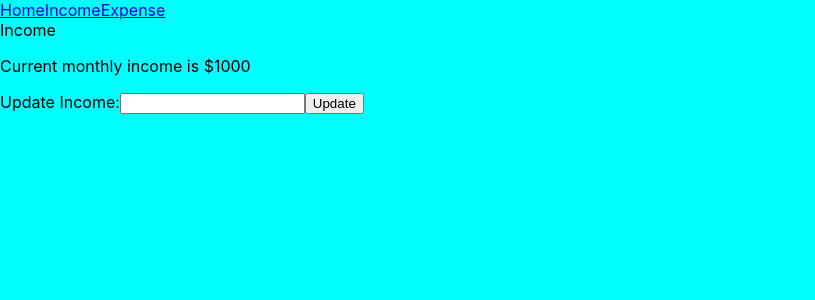
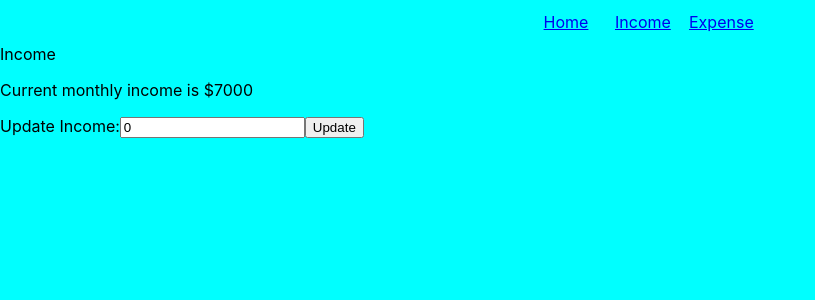
Before and after one commit to Taitai76/SpendinTracker, a React (Create React App) app: page /income in a window 1280 px wide. Shown: the top 300 px of the page, without its empty margins (0-815 px from the left). Built offline with nearby package versions, Linux system fonts and the light colour scheme; data requests are answered from the project's data file.

Commit message:
Updates income page to set income

```diff
--- a/db.json
+++ b/db.json
@@ -9,14 +9,9 @@
       "id": 2,
       "name": "Grocerys",
       "amount": 100
-    },
-    {
-      "name": " mibuy",
-      "amount": 700,
-      "id": 3
     }
   ],
   "income": {
-    "amount": 1000
+    "amount": "7000"
   }
 }
--- a/src/components/App.js
+++ b/src/components/App.js
@@ -13,6 +13,7 @@ function App() {
     fetch(("http://localhost:4000/income"))
     .then((r) => r.json())
       .then((items) => setIncome(items.amount));
+      console.log(income)
 
     fetch("http://localhost:4000/expenses")
     .then((r) => r.json())
@@ -27,12 +28,16 @@ function App() {
     setExpense([...expense, newItem])
   }
 
+  function updateIncome(newItem){
+    setIncome(newItem)
+  }
+
   return (
     <div>
       <NavBar />
       <Switch>
       <Route path="/income">
-        <Income income={income}/>
+        <Income income={income} updateIncome={updateIncome}/>
       </Route>
       <Route path="/expense">
         <Expense
--- a/src/components/Income.js
+++ b/src/components/Income.js
@@ -1,15 +1,37 @@
-import React from "react";
+import React, { useEffect, useState } from "react";
 
-function Income({ income }){
+function Income({ income, updateIncome }){
+
+    const [amount, setAmount]= useState(0);
+
+    function handleSubmit(e){
+        e.preventDefault();
+
+        fetch(`http://localhost:4000/income`, {
+      method: "PATCH",
+      headers: {
+        "Content-Type": "application/json",
+      },
+      body: JSON.stringify({
+        amount: amount
+      }),
+    })
+      .then((r) => r.json())
+      .then((updatedItem) => updateIncome(updatedItem.amount));
+    }
 
     return (
         <div>
             Income
-            <form>
+            <form onSubmit={handleSubmit}>
                 <p>Current monthly income is ${income}</p>
                 <label>
                     Update Income:
-                    <input type='text' name="name" />
+                    <input
+                    type='text'
+                    name="name"
+                    value={amount}
+                    onChange={(e)=>setAmount(e.target.value)} />
                 </label>
                 <button type="submit">Update</button>
             </form>
--- a/src/components/NavBar.js
+++ b/src/components/NavBar.js
@@ -3,21 +3,24 @@ import { NavLink } from "react-router-dom";
 
 function NavBar() {
   return (
-  <div className= "navbar">
+  <div class="navbar">
     <NavLink
     to="/"
+    class="navlink"
     exact>
       Home
     </NavLink>
 
     <NavLink
     to="/income"
+    class="navlink"
     exact>
       Income
     </NavLink>
 
     <NavLink
     to="/expense"
+    class="navlink"
     exact>
       Expense
     </NavLink>
--- a/src/index.css
+++ b/src/index.css
@@ -13,3 +13,14 @@ code {
   font-family: source-code-pro, Menlo, Monaco, Consolas, 'Courier New',
     monospace;
 }
+
+.navbar{
+  text-align: center;
+}
+
+.navlink{
+  display: inline-block;
+  width: 50px;
+  padding: 12px;
+  margin: "0 6px 6px";
+}
```
